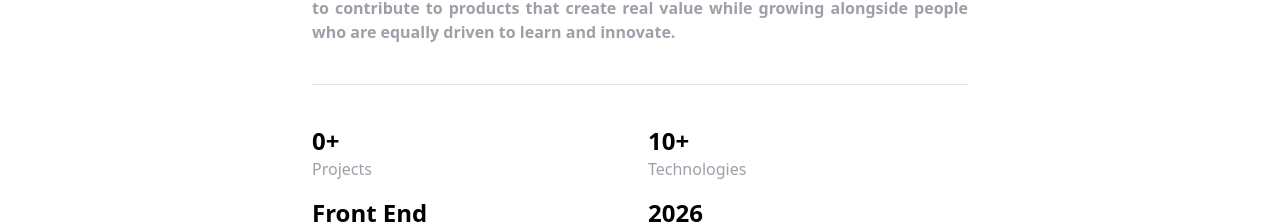
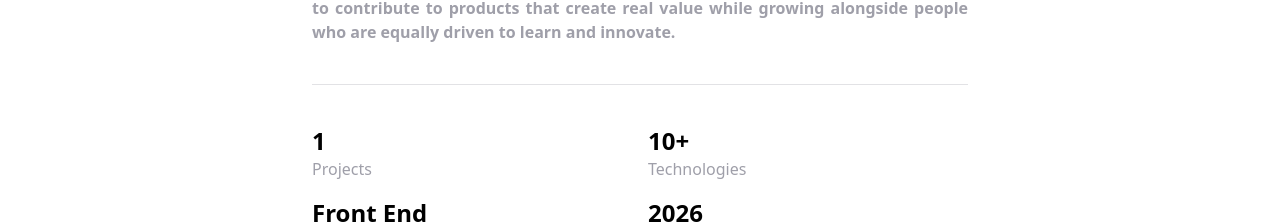
Before and after one commit to ryaand/portfolio, a Next.js app: page / in a window 1280 px wide. Shown: the part 1236-1460 px from the top of the page. Built offline with nearby package versions, Linux system fonts and the light colour scheme.

Commit message:
docs(AboutSection): update project count from '0+' to '1'

```diff
--- a/src/views/home/aboutSection.jsx
+++ b/src/views/home/aboutSection.jsx
@@ -36,7 +36,7 @@ const AboutSection = () => {
                         transition={{ duration: 0.7, ease: easeOut }}
                         className="grid grid-cols-2 gap-4 border-t pt-10 border-zinc-400/30">
                         <div>
-                            <div className="font-black text-2xl text-black">0+</div>
+                            <div className="font-black text-2xl text-black">1</div>
                             <div className="font-light">Projects</div>
                         </div>
                         <div>
```
